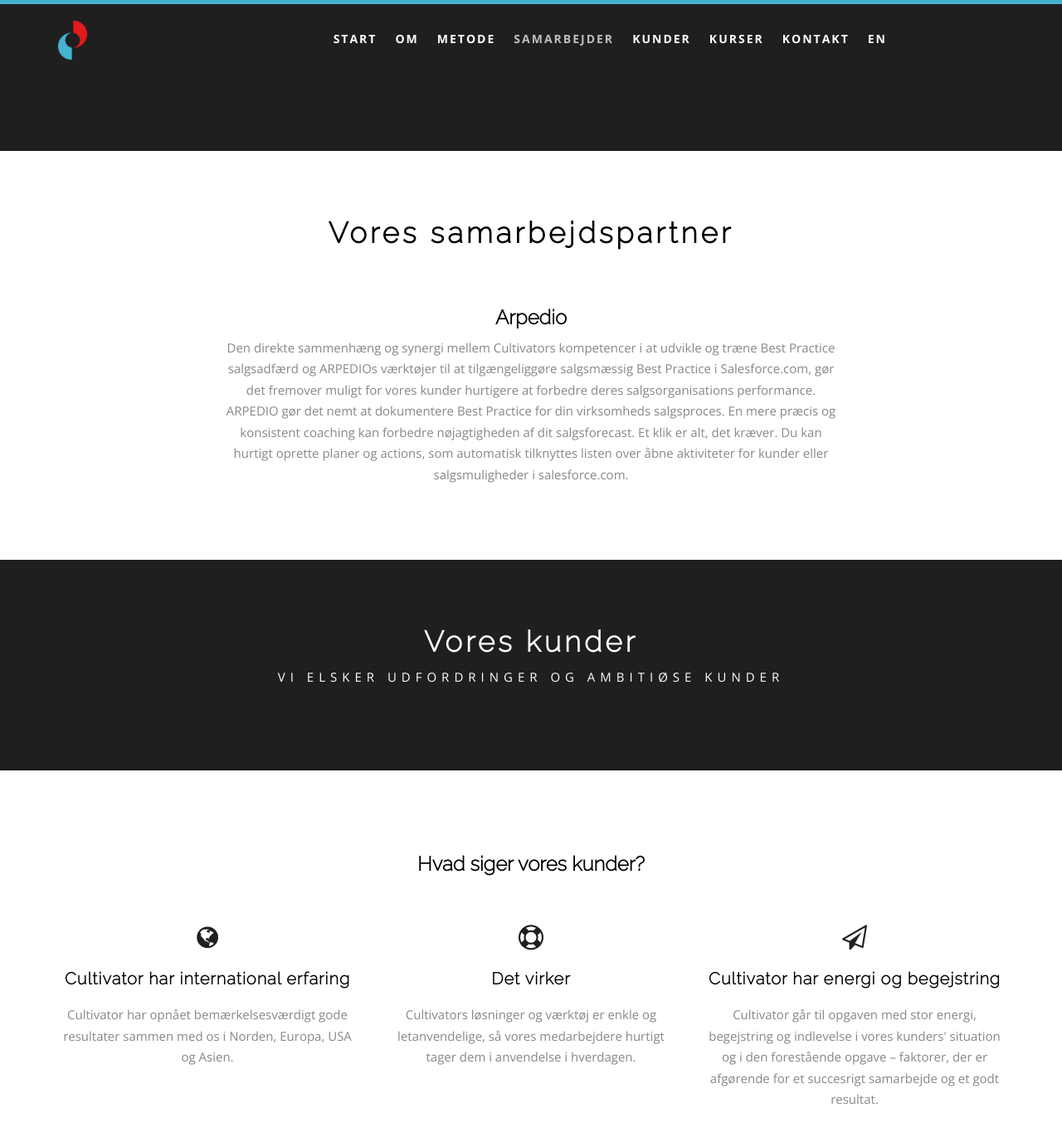
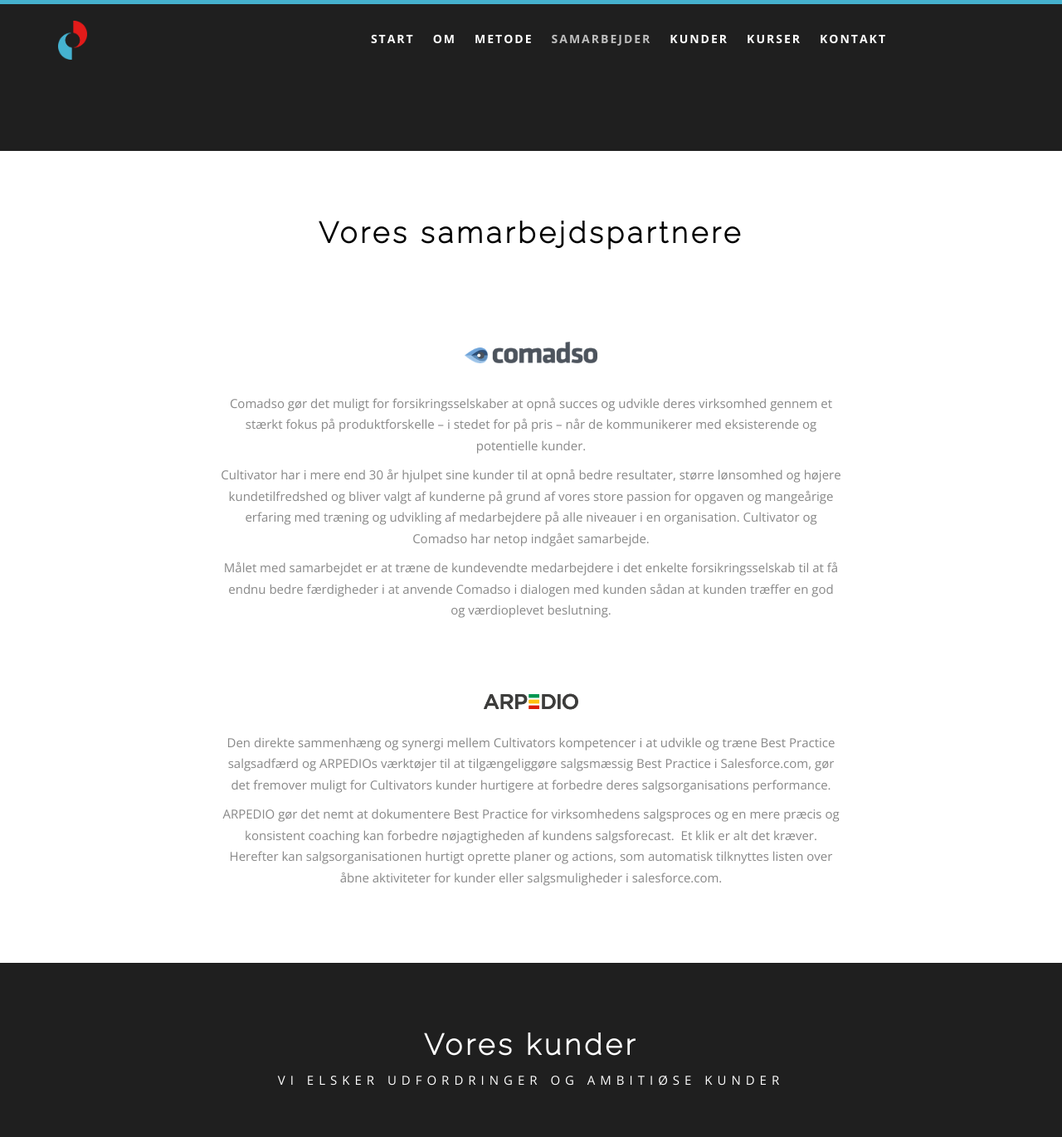
Before and after one commit to re-cph/cultivator-HTML, a Jekyll site: the page built from index.html, in a window 1280 px wide and 1400 px high, scrolled down 1949 px. Shown: the top 1371 px of the window at 83% size. Built offline with Jekyll 4.4.1, drawn with Linux system fonts in a browser that asks for light colours.

Commit message:
nye samarbejdspartnere - aftale Claes

```diff
--- a/_includes/header.html
+++ b/_includes/header.html
@@ -9,6 +9,7 @@
 
                 {% if (page.path != "kurser/index.html")  %}
                     <div class="col-md-10 menu-box hidden-xs hidden-sm">
+                        <!--
                         <ul class="language">
                             <li>
                                 {% if page.language == "en" %}
@@ -18,6 +19,7 @@
                                 {% endif %}
                             </li>
                         </ul>
+                        -->
                         <ul class="navigation">
                             <li><a class="scroll" href="#home">Start</a></li>
                             <li><a class="scroll" href="#why">
--- a/index.html
+++ b/index.html
@@ -88,7 +88,7 @@
   <div class="container">
     <div class="row">
       <div class="col-md-8 col-md-offset-2">
-        <h2 class="head-title" style="word-break: normal;">Vores samarbejds<span class="mobile-breaker">-</span>partner</h2>
+        <h2 class="head-title" style="word-break: normal;">Vores samarbejds<span class="mobile-breaker">-</span>partnere</h2>
         <div class="spacing40"></div>
         <div class="clearboth"></div>
 
@@ -107,9 +107,42 @@
         </p>
       </div> -->
       <div class="col-md-8 col-md-offset-2">
-        <h3>Arpedio</h3>
+        <div class="spacing40"></div>
+        <div class="clearboth"></div>
+        <h3>
+          <a href="https://comadso.com/" title="Comadso" target="_blank">
+            <img src="images/logo-comadso.png" width="160" alt="Logo Comadso" />
+          </a>
+        </h3>
+        <br />
+
+
         <p>
-          Den direkte sammenhæng og synergi mellem Cultivators kompetencer i at udvikle og træne Best Practice salgsadfærd og ARPEDIOs værktøjer til at tilgængeliggøre salgsmæssig Best Practice i Salesforce.com, gør det fremover muligt for vores kunder hurtigere at forbedre deres salgsorganisations performance. ARPEDIO gør det nemt at dokumentere Best Practice for din virksomheds salgsproces. En mere præcis og konsistent coaching kan forbedre nøjagtigheden af dit salgsforecast. Et klik er alt, det kræver. Du kan hurtigt oprette planer og actions, som automatisk tilknyttes listen over åbne aktiviteter for kunder eller salgsmuligheder i salesforce.com.
+          Comadso gør det muligt for forsikringsselskaber at opnå succes og udvikle deres virksomhed gennem et stærkt fokus på produktforskelle – i stedet for på pris – når de kommunikerer med eksisterende og potentielle kunder.
+        </p>
+        <p>
+          Cultivator har i mere end 30 år hjulpet sine kunder til at opnå bedre resultater, større lønsomhed og højere kundetilfredshed og bliver valgt af kunderne på grund af vores store passion for opgaven og mangeårige erfaring med træning og udvikling af medarbejdere på alle niveauer i en organisation.
+          Cultivator og Comadso har netop indgået samarbejde.
+        </p>
+        <p>
+          Målet med samarbejdet er at træne de kundevendte medarbejdere i det enkelte forsikringsselskab til at få endnu bedre færdigheder i at anvende Comadso i dialogen med kunden sådan at kunden træffer en god og værdioplevet beslutning.
+        </p>
+      </div>
+      <div class="col-md-8 col-md-offset-2">
+        <div class="spacing40"></div>
+        <div class="clearboth"></div>
+        <h3>
+          <a href="https://arpedio.com/" title="Arpedio" target="_blank">
+            <img src="images/arpedio-logo-retina.webp" width="114" alt="Logo Arpedio" />
+          </a>
+        </h3>
+
+        <p>
+          Den direkte sammenhæng og synergi mellem Cultivators kompetencer i at udvikle og træne Best Practice salgsadfærd og ARPEDIOs værktøjer til at tilgængeliggøre salgsmæssig Best Practice i Salesforce.com, gør det fremover muligt for Cultivators kunder hurtigere at forbedre deres salgsorganisations performance.
+        </p>
+        <p>
+          ARPEDIO gør det nemt at dokumentere Best Practice for virksomhedens salgsproces og en mere præcis og konsistent coaching kan forbedre nøjagtigheden af kundens salgsforecast.
+          Et klik er alt det kræver. Herefter kan salgsorganisationen hurtigt oprette planer og actions, som automatisk tilknyttes listen over åbne aktiviteter for kunder eller salgsmuligheder i salesforce.com.
         </p>
       </div>
     </div>
```
Also changed, not shown: images/arpedio-logo-retina.webp (added), images/logo-comadso.png (added).
